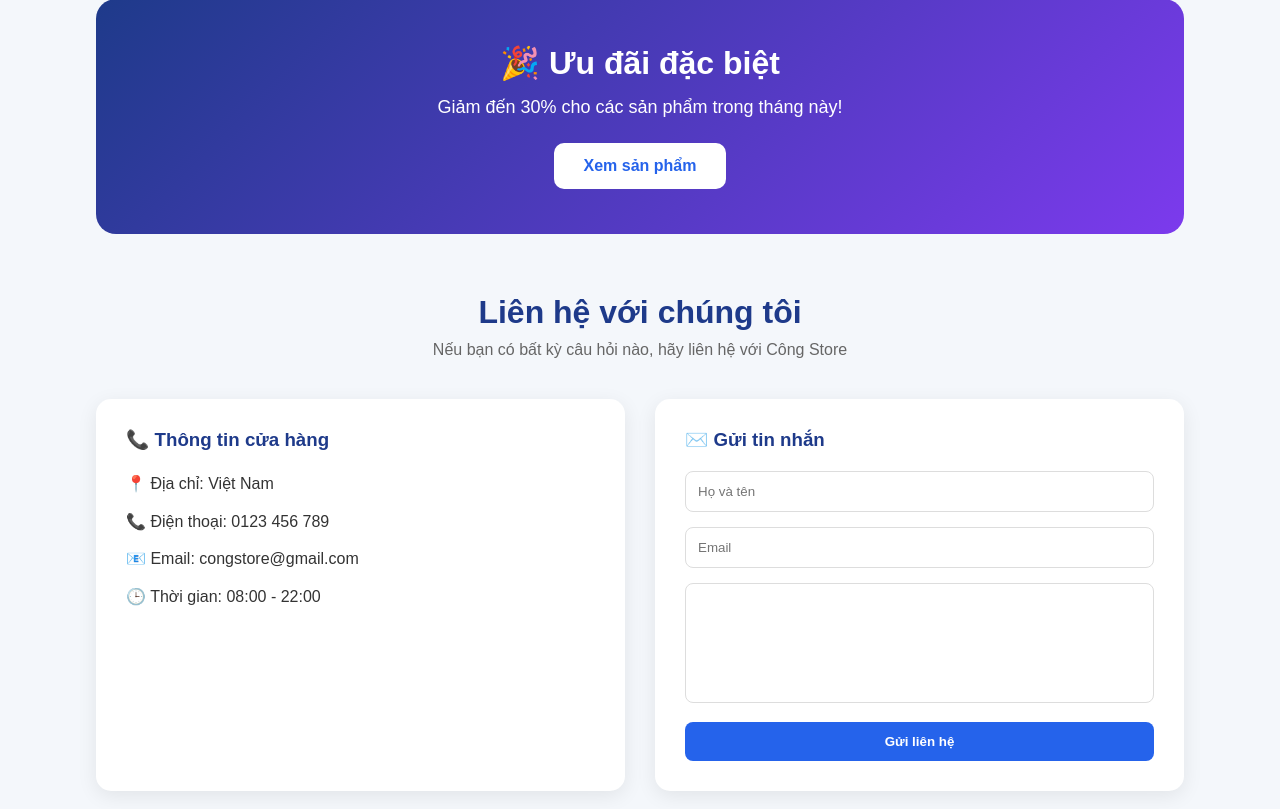
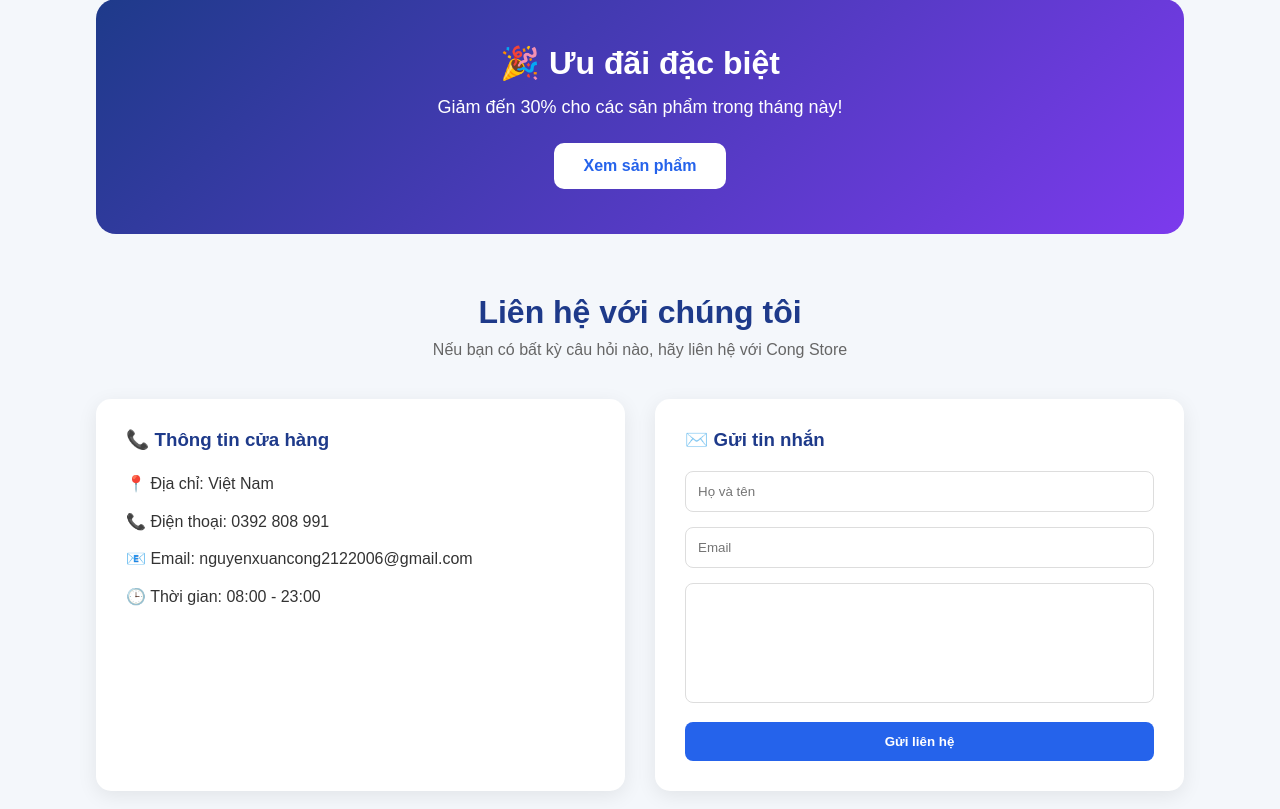
Before and after one commit to nguyenxuancong2122006-dau/dev-CongNghePhanMem, a Django app: page / in a window 1280 px wide. Shown: the part 2018-2827 px from the top of the page. Run offline with Django 5.2, Linux system fonts and the light colour scheme.

Commit message:
Cap nhat website

```diff
--- a/home/templates/home/index.html
+++ b/home/templates/home/index.html
@@ -4,7 +4,7 @@
     <meta charset="UTF-8">
     <meta name="viewport" content="width=device-width, initial-scale=1.0">
 
-    <title>Công Store - Cửa hàng trực tuyến</title>
+    <title>Cong Store - Cửa hàng trực tuyến</title>
 
     <style>
         * {
@@ -392,7 +392,7 @@
     <nav class="navbar">
 
         <div class="logo">
-            🛒 Công Store
+            🛒 Cong Store
         </div>
 
         <div class="menu">
@@ -427,7 +427,7 @@
         <div class="hero-content">
 
             <h1>
-                Chào mừng đến với Công Store
+                Chào mừng đến với Cong Store
             </h1>
 
             <p>
@@ -789,7 +789,7 @@
             </h2>
 
             <p>
-                Nếu bạn có bất kỳ câu hỏi nào, hãy liên hệ với Công Store
+                Nếu bạn có bất kỳ câu hỏi nào, hãy liên hệ với Cong Store
             </p>
 
         </div>
@@ -809,15 +809,15 @@
                 </p>
 
                 <p>
-                    📞 Điện thoại: 0123 456 789
+                    📞 Điện thoại: 0392 808 991
                 </p>
 
                 <p>
-                    📧 Email: congstore@gmail.com
+                    📧 Email: nguyenxuancong2122006@gmail.com
                 </p>
 
                 <p>
-                    🕒 Thời gian: 08:00 - 22:00
+                    🕒 Thời gian: 08:00 - 23:00
                 </p>
 
             </div>
@@ -870,7 +870,7 @@
     <footer>
 
         <p>
-            © 2026 - Công Store
+            © 2026 - Cong Store
         </p>
 
         <p>
```
